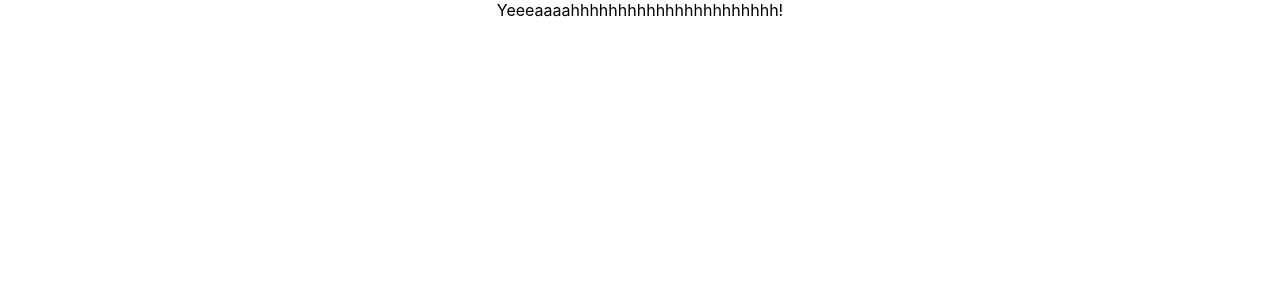
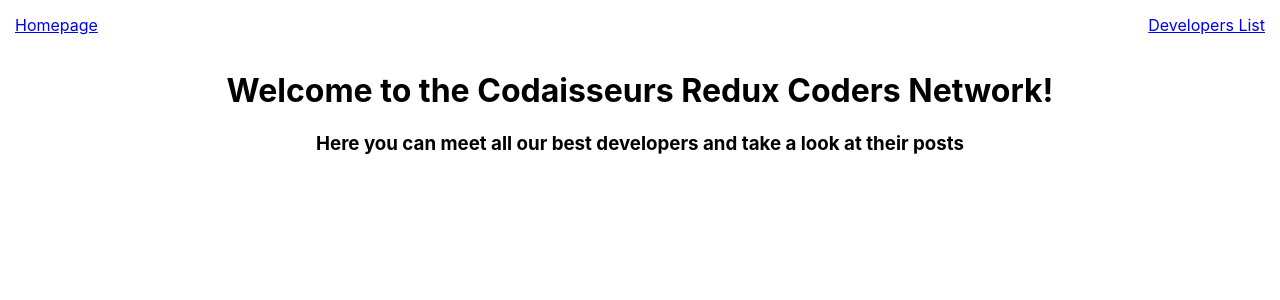
Before and after one commit to Jitgitbit/codaisseur-coders, a React (Create React App) app: page / in a window 1280 px wide. Shown: the top 300 px of the page. Built offline with nearby package versions, Linux system fonts and the light colour scheme.

Commit message:
changed import names in rootReducer

```diff
--- a/src/App.js
+++ b/src/App.js
@@ -7,13 +7,17 @@ import { Switch, Route } from "react-router-dom";
 import DevelopersList from "./components/DevelopersList";
 import Homepage from "./components/Homepage";
 import "./App.css";
+import Toolbar from "./components/Toolbar";
+import PostPage from "./components/PostPage";
 
 export default class App extends React.Component {
   render() {
     return (
       <div className="App">
+        <Toolbar/>
         <Switch>
           <Route path="/developers" component={DevelopersList} />
+          <Route path="/read/:id" component={PostPage} />
           <Route component={Homepage} />
         </Switch>
       </div>
--- a/src/components/Homepage.jsx
+++ b/src/components/Homepage.jsx
@@ -4,7 +4,10 @@ export default class Homepage extends Component {
   render() {
     return (
       <div>
-        Yeeeaaaahhhhhhhhhhhhhhhhhhhhhh!
+        <h1>Welcome to the Codaisseurs Redux Coders Network!</h1>
+        <h3>
+        Here you can meet all our best developers and take a look at their posts
+        </h3>
       </div>
     )
   }
--- /dev/null
+++ b/src/components/PostPage.jsx
@@ -0,0 +1,22 @@
+import React from "react";
+import { connect } from "react-redux";
+
+class PostPage extends React.Component {
+  componentDidMount() {
+    const post_id = this.props.match.params.id;
+    console.log("Now let's fetch this post:", post_id);
+  }
+  render() {
+    const title = "??";
+    return (
+      <div>
+        <h1>{title}</h1>
+        <p>Loading...</p>
+      </div>
+    );
+  }
+}
+function mapStateToProps(reduxState) {
+  return {};
+}
+export default connect(mapStateToProps)(PostPage);
--- /dev/null
+++ b/src/components/Toolbar.jsx
@@ -0,0 +1,21 @@
+import React, { Component } from 'react';
+import { Link } from "react-router-dom";
+
+export default class Toolbar extends Component {
+  render() {
+    return (
+      <div
+      style={{
+        display: "flex",
+        color: "black",
+        opactity: "0.7",
+        justifyContent: "space-between",
+        padding: "15px"
+      }}
+      >
+        <Link to='/'>Homepage</Link>
+        <Link to='/developers'>Developers List</Link>
+      </div>
+    )
+  }
+}
--- /dev/null
+++ b/src/store/post/reducer.js
@@ -0,0 +1,13 @@
+const initialState = { post: null, comments: [] };
+
+export default function reducer(state = initialState, action) {
+  switch (action.type) {
+    case "post/FETCHED": {
+      // => Ask yourself: what is action.payload?
+      return action.payload;
+    }
+    default: {
+      return state;
+    }
+  }
+}
--- a/src/store/rootReducer.js
+++ b/src/store/rootReducer.js
@@ -15,8 +15,9 @@
 //   }
 // }
 import { combineReducers } from "redux";
-import developers from "./developers/reducer";
+import developersReducer from "./developers/reducer";
+import postReducer from './post/reducer';
 
 export default combineReducers({
-  developers,
+  developersReducer, postReducer
 });
```
Also changed, not shown: src/store/post/actions.js (added, +17 -0 lines).
